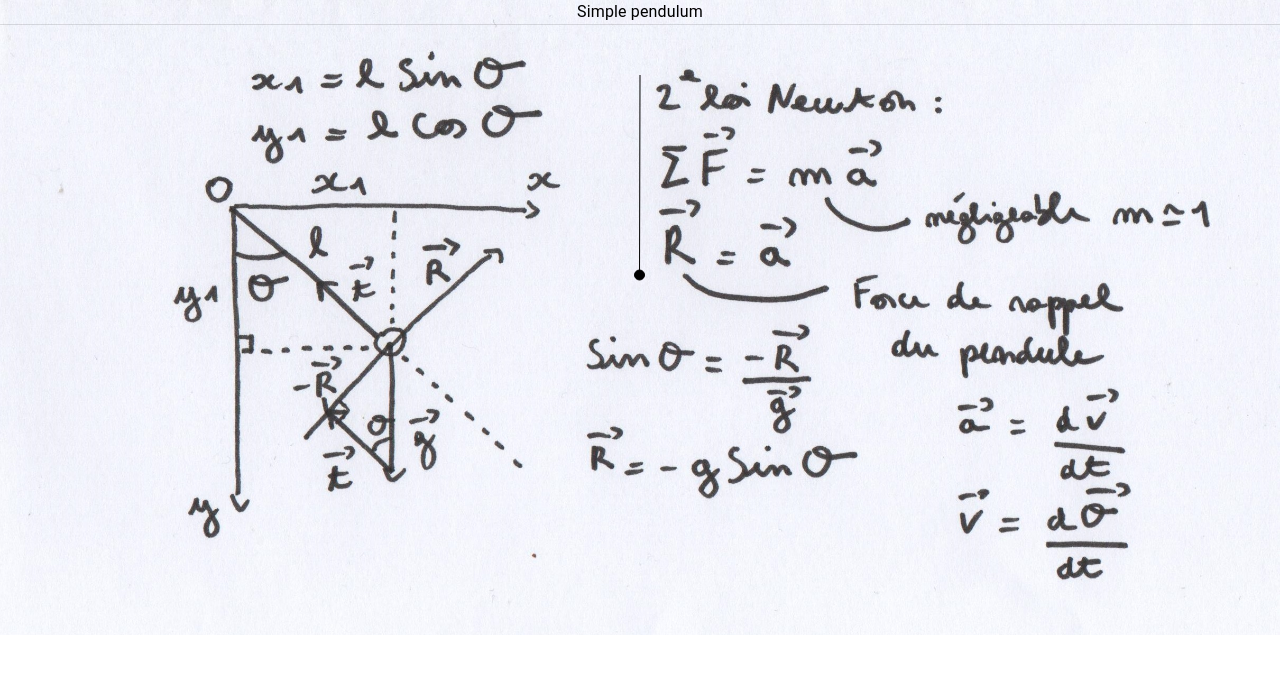
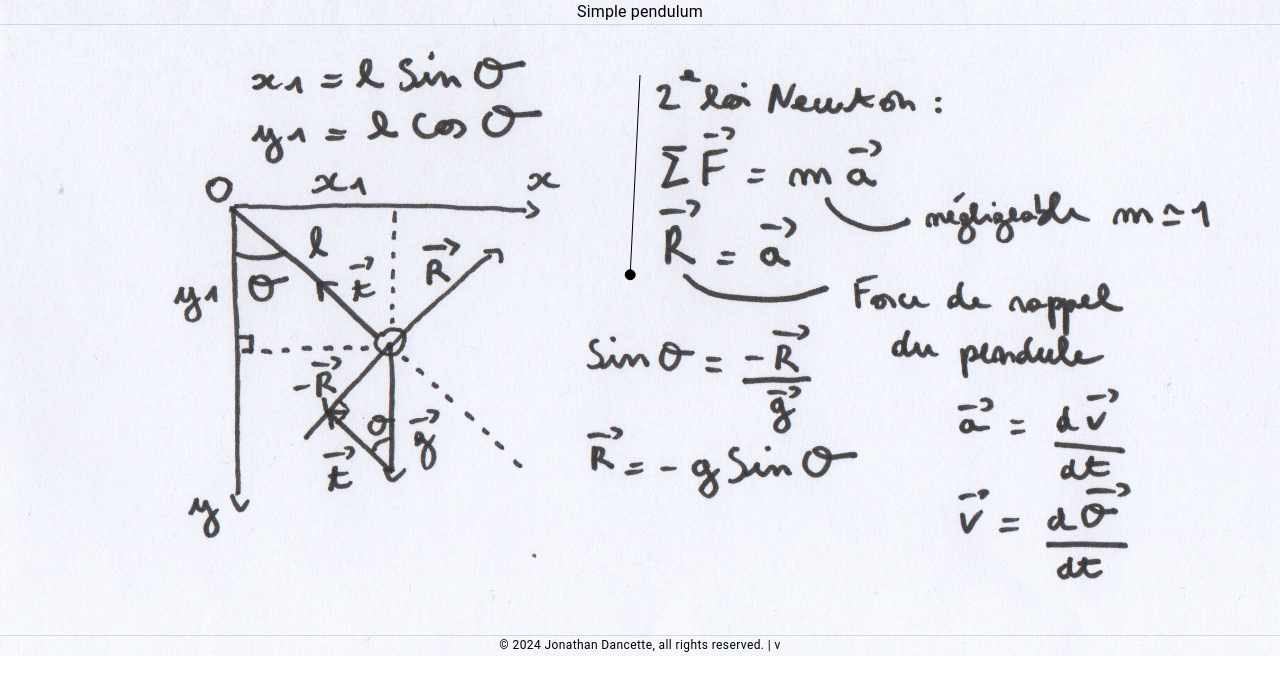
Before and after one commit to MyJooeee/pendulum, a React (Create React App) app: page / in a window 1280 px wide. Shown: the top 694 px of the page. Built offline with nearby package versions, Linux system fonts and the light colour scheme.

Commit message:
npm update --save

```diff
--- a/package.json
+++ b/package.json
@@ -1,6 +1,6 @@
 {
   "name": "pendulum",
-  "version": "1.0.0",
+  "version": "1.0.1",
   "homepage": "https://MyJooeee.github.io/pendulum",
   "private": true,
   "dependencies": {
--- a/src/pendulum/index.js
+++ b/src/pendulum/index.js
@@ -1,10 +1,11 @@
 import { useRef, useEffect } from "react";
-import { Divider, Stack, Typography } from "@mui/material";
+import { Container, Divider, Stack, Typography } from "@mui/material";
 import backgroundImg from '../images/background.jpg';
 
 // ----------------------------------------------------------------------
 
 const Pendulum = () => {
+  const appVersion = process.env.REACT_APP_VERSION;
   const canvasRef = useRef(null);
 
   useEffect(() => {
@@ -68,18 +69,23 @@ const Pendulum = () => {
   };
 
   return (
+    <Container maxWidth={false} disableGutters>
       <Stack
         sx={{
           alignItems: "center",
           backgroundImage: `url(${backgroundImg})`,
-        backgroundRepeat: 'no-repeat',
-        backgroundSize: '100%',
+          backgroundRepeat: 'repeat',
+          backgroundSize: '100%'
         }}
         divider={<Divider orientation="horizontal" flexItem />}
         >
         <Typography> Simple pendulum </Typography>
         <canvas ref={canvasRef} width={400} height={610} />
+        <Typography variant='caption' sx={{ textAlign: 'center' }}>
+          © 2024 Jonathan Dancette, all rights reserved. | v{appVersion}
+        </Typography>
       </Stack>
+    </Container>
   );
 };
 
```
Also changed, not shown: 2 other files (tests, documents, lock files or other folders). Lines whose indentation alone changed are shown as unchanged.
